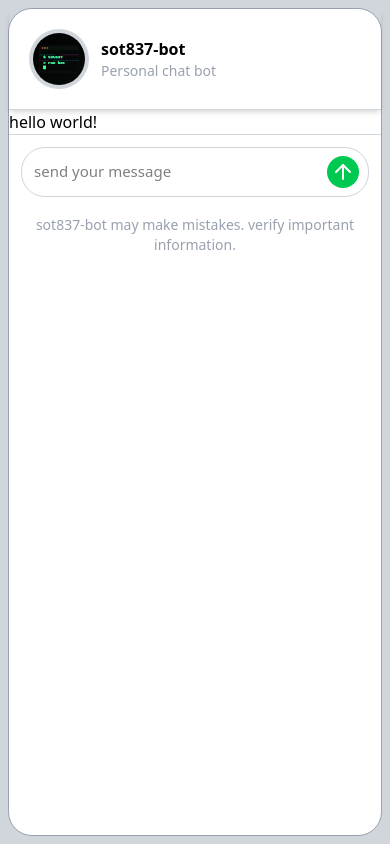
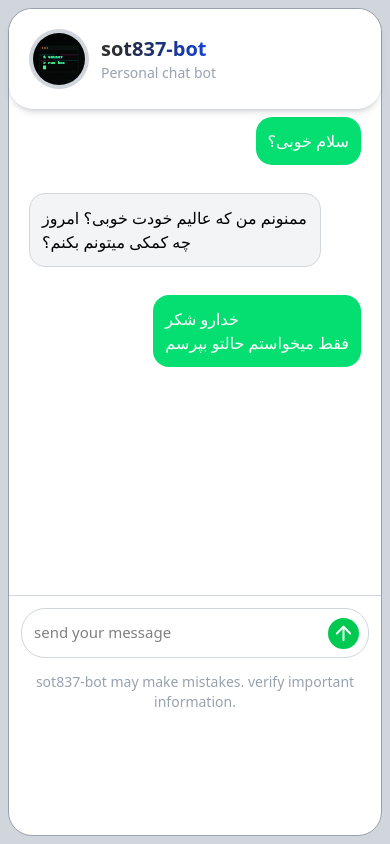
Before and after one commit to AlirezaFCB-DEV/sot837-bot, a Next.js app: page / in a window 390 px wide. Built offline with nearby package versions, Linux system fonts and the light colour scheme.

Commit message:
[ADD] mobile chat page dark / light mode

```diff
--- a/src/components/Form.tsx
+++ b/src/components/Form.tsx
@@ -4,6 +4,7 @@ import { ReactNode, useState } from "react";
 import FormField from "./FormField";
 import Image from "next/image";
 import { handleLoginAction } from "@/actions/login";
+import Logo from "./Logo";
 
 export default function Form(): ReactNode {
   const [showPassword, setShowPassword] = useState<boolean>(false);
@@ -24,9 +25,7 @@ export default function Form(): ReactNode {
             className="w-10 lg:w-12"
           />
 
-          <h3 className="bg-linear-to-l from-blue-700 to-black/80 dark:to-white bg-clip-text text-transparent text-2xl lg:text-3xl font-bold">
-            sot837
-          </h3>
+          <Logo className="text-2xl lg:text-3xl" />
         </div>
 
         <div className="flex flex-col justify-between items-start gap-5">
--- a/src/features/Chat/Chat.tsx
+++ b/src/features/Chat/Chat.tsx
@@ -1,17 +1,18 @@
 import { ReactNode } from "react";
 import Header from "../Header/Header";
 import TextBox from "./TextBox";
+import Messages from "./Messages";
 
 export default function Chat(): ReactNode {
   return (
-    <section className="w-full h-full rounded-3xl border border-gray-400 bg-white">
+    <section className="w-full h-full rounded-3xl border border-gray-400 dark:border-gray-600 bg-white dark:bg-black/80 flex flex-col justify-between relative">
       <Header />
 
-      <main>
-        <h1>hello world!</h1>
+      <main className="w-full flex-1 overflow-auto scrollbar-none mb-2">
+        <Messages />
       </main>
 
-      <footer className="w-full flex flex-col justify-start items-center gap-3 p-3 border-t border-gray-300 text-center">
+      <footer className="w-full min-h-60 flex flex-col justify-start items-center gap-2 p-3 border-t border-gray-300 dark:border-gray-600 text-center">
         <TextBox />
 
         <h5 className="text-sm text-gray-400">
--- a/src/features/Chat/TextBox.tsx
+++ b/src/features/Chat/TextBox.tsx
@@ -2,7 +2,12 @@
 
 import IconButton from "@/components/IconButton";
 import { ArrowUp } from "lucide-react";
-import { ReactNode, useRef } from "react";
+import { ReactNode, useActionState, useRef } from "react";
+
+interface BotMessage {
+  error?: string;
+  message?: string;
+}
 
 export default function TextBox(): ReactNode {
   const textareaRef = useRef<HTMLTextAreaElement>(null);
@@ -17,18 +22,19 @@ export default function TextBox(): ReactNode {
   };
 
   return (
-    <div className="relative w-full">
+    <form className="relative w-full">
       <textarea
         ref={textareaRef}
         onInput={handleInput}
         rows={1}
+        name="message"
         placeholder="send your message"
-        className="p-3 w-full max-h-60 border border-gray-300 rounded-3xl outline-0 caret-blue-600 placeholder:text-[15px] pr-11 scrollbar-none resize-none"
+        className="p-3 w-full max-h-60 border border-gray-300 dark:border-gray-600 rounded-3xl outline-0 caret-blue-600 placeholder:text-[15px] pr-11 scrollbar-none resize-none"
       />
 
       <IconButton className="absolute bottom-3.75 right-2.5 p-1 rounded-full bg-green-500 text-white">
-        <ArrowUp size={24} />
+        <ArrowUp size={23} />
       </IconButton>
-    </div>
+    </form>
   );
 }
--- a/src/features/Header/Header.tsx
+++ b/src/features/Header/Header.tsx
@@ -1,20 +1,21 @@
+import Logo from "@/components/Logo";
 import Image from "next/image";
 import { ReactNode } from "react";
 
 export default function Header(): ReactNode {
   return (
-    <header className="w-full p-5 border-b border-gray-300 shadow-md">
+    <header className="w-full p-5 border-b border-gray-300 dark:border-gray-600 shadow-md bg-white/80 dark:bg-black/80 backdrop-blur-lg absolute rounded-3xl">
       <div className="flex justify-start items-center gap-3">
         <Image
           src={"/logo.svg"}
           alt="account image"
           width={2000}
           height={2000}
-          className="w-15 p-1 bg-gray-300 rounded-full"
+          className="w-15 p-1 bg-gray-300 dark:bg-gray-600 rounded-full"
         />
 
         <div>
-          <h3 className="font-bold">sot837-bot</h3>
+          <Logo className="text-xl">-bot</Logo>
           <h4 className="text-gray-400 text-sm">Personal chat bot</h4>
         </div>
       </div>
```
Also changed, not shown: src/app/api/chat/route.ts (line endings or trailing spaces).
